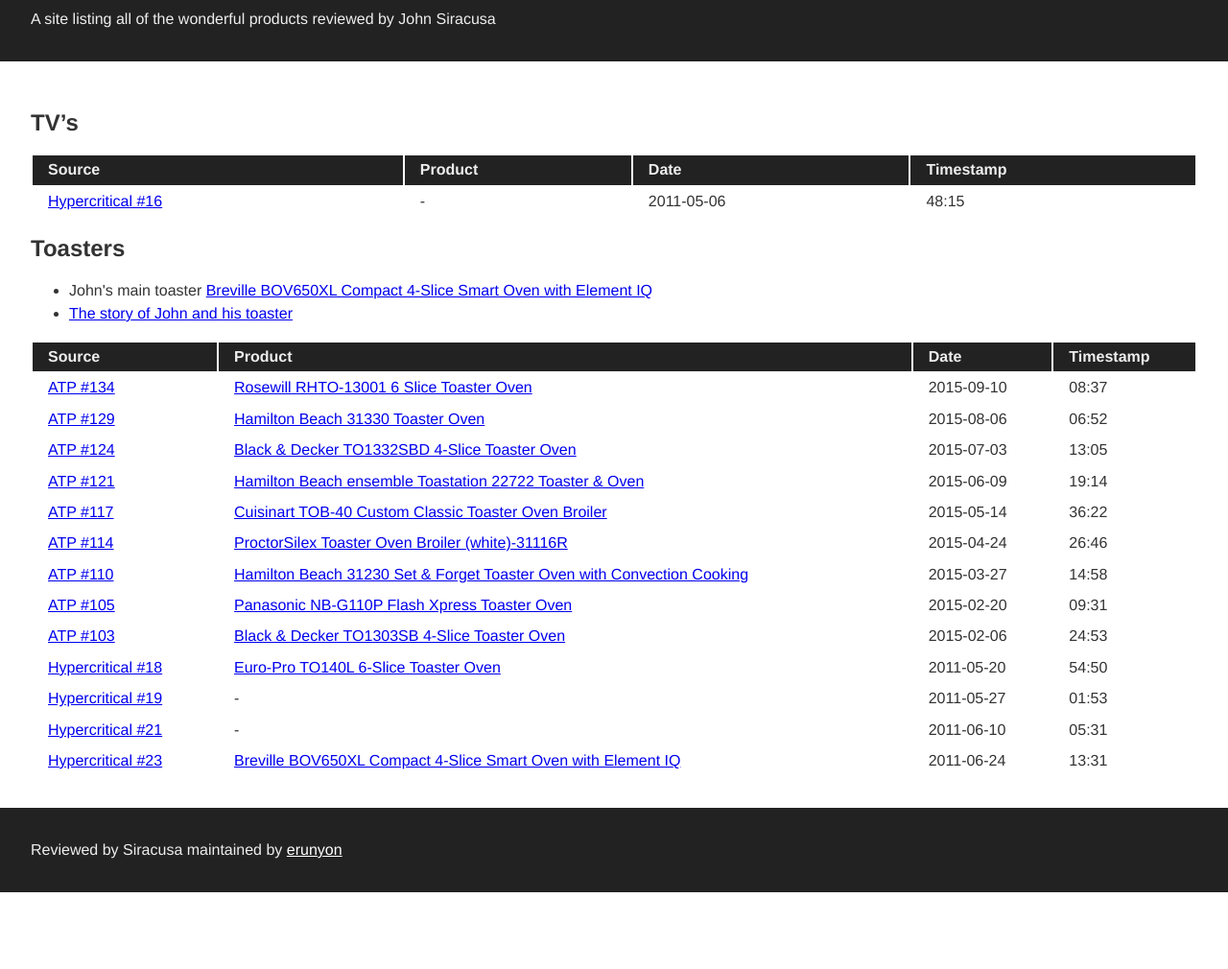
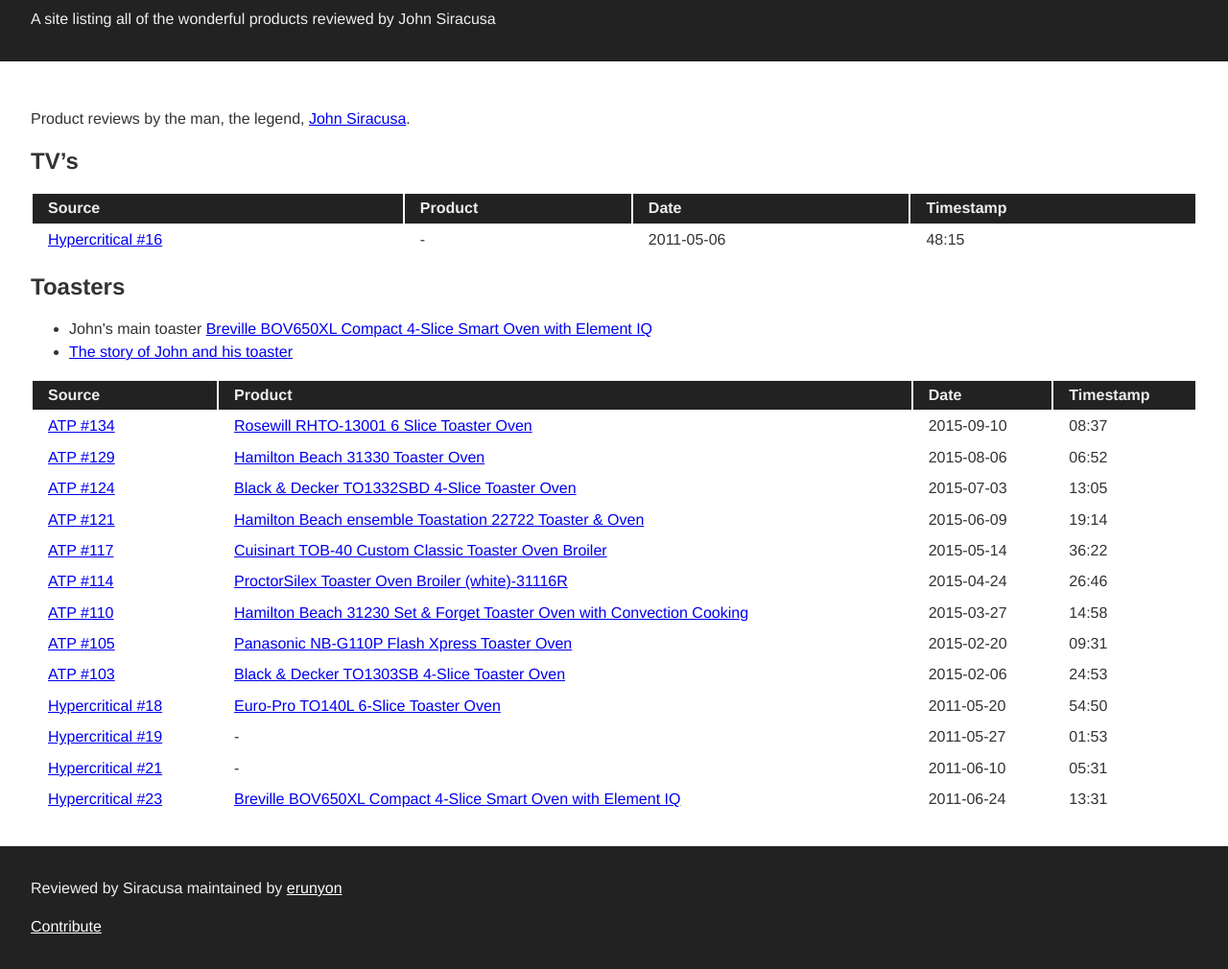
Before and after one commit to erunyon/reviewed-by-siracusa, a plain HTML site: page index.html in a window 1280 px wide. Shown: the part 69-1079 px from the top of the page at 96% size. Before the commit the page ends 999 px from the top, so only its background shows below. Drawn offline with Linux system fonts and the light colour scheme.

Commit message:
Add opening paragraph and Contribute link

```diff
--- a/index.html
+++ b/index.html
@@ -16,6 +16,9 @@
   </header>
 
   <main class="site-content">
+
+    <p>Product reviews by the man, the legend, <a href="https://twitter.com/siracusa">John Siracusa</a>.</p>
+
     <h2 id="tvs">TV&rsquo;s</h2>
 
     <table>
@@ -133,6 +136,7 @@
 
   <footer class="site-footer">
     <p class="copyright">Reviewed by Siracusa maintained by <a href="https://github.com/erunyon">erunyon</a></p>
+    <p><a href="https://github.com/erunyon/reviewed-by-siracusa">Contribute</a></p>
   </footer>
 
   <script type="text/javascript"> var gaJsHost = (("https:" == document.location.protocol) ? "https://ssl." : "http://www."); document.write(unescape("%3Cscript src='" + gaJsHost + "google-analytics.com/ga.js' type='text/javascript'%3E%3C/script%3E")); </script> <script type="text/javascript"> try { var pageTracker = _gat._getTracker("UA-64925-14"); pageTracker._trackPageview(); } catch(err) {} </script>
```
